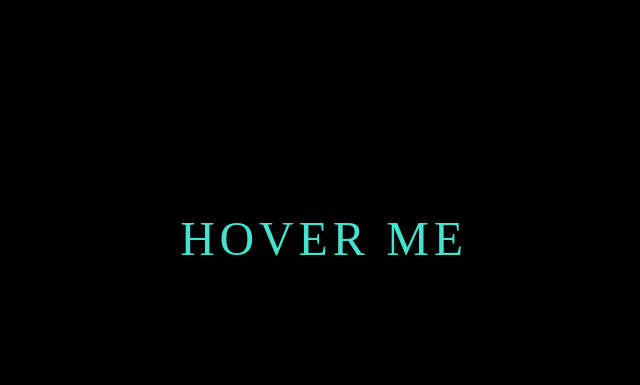
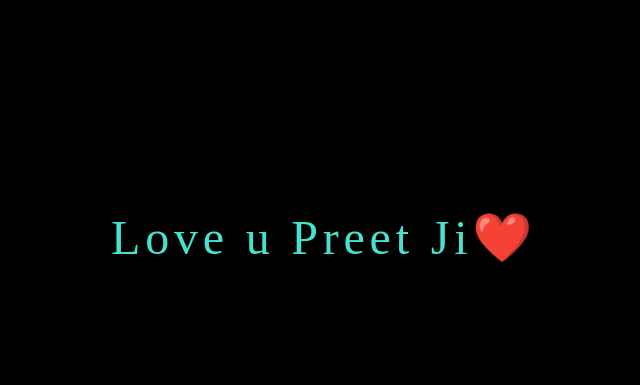
Before and after one commit to dev-harshit-29/Hover-Effect-, a plain HTML site: page index.html in a window 1280 px wide. Shown: the part 162-547 px from the top of the page, without its empty margins (316-956 px from the left). Drawn offline with Linux system fonts and the light colour scheme.

Commit message:
Update index.html

```diff
--- a/index.html
+++ b/index.html
@@ -12,7 +12,7 @@
         <span></span>
         <span></span>
         <span></span>
-        HOVER ME
+        Love u Preet Ji❤️
     </a>
 </body>
 </html>
```
